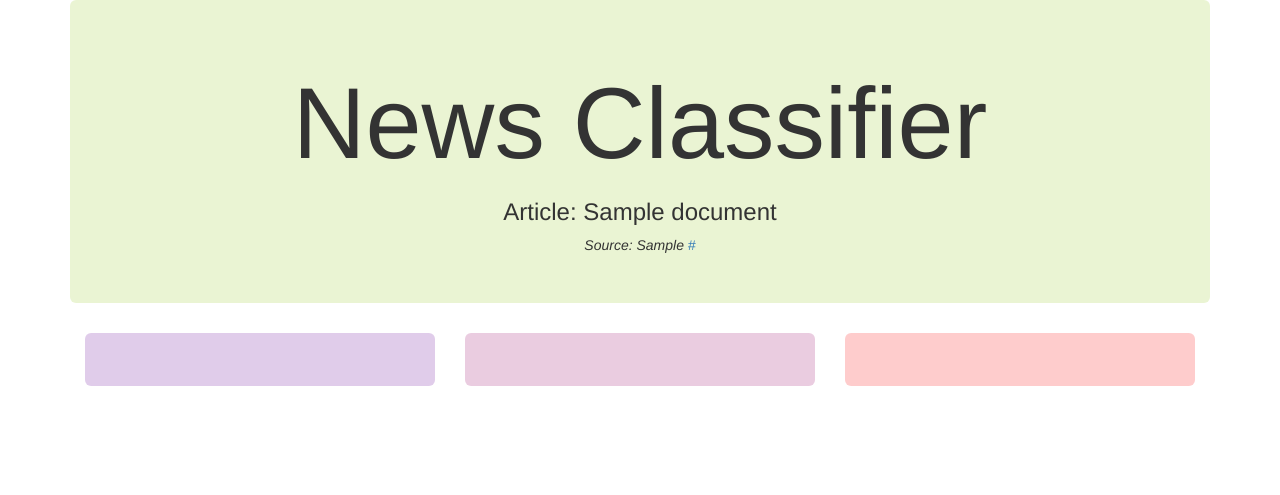
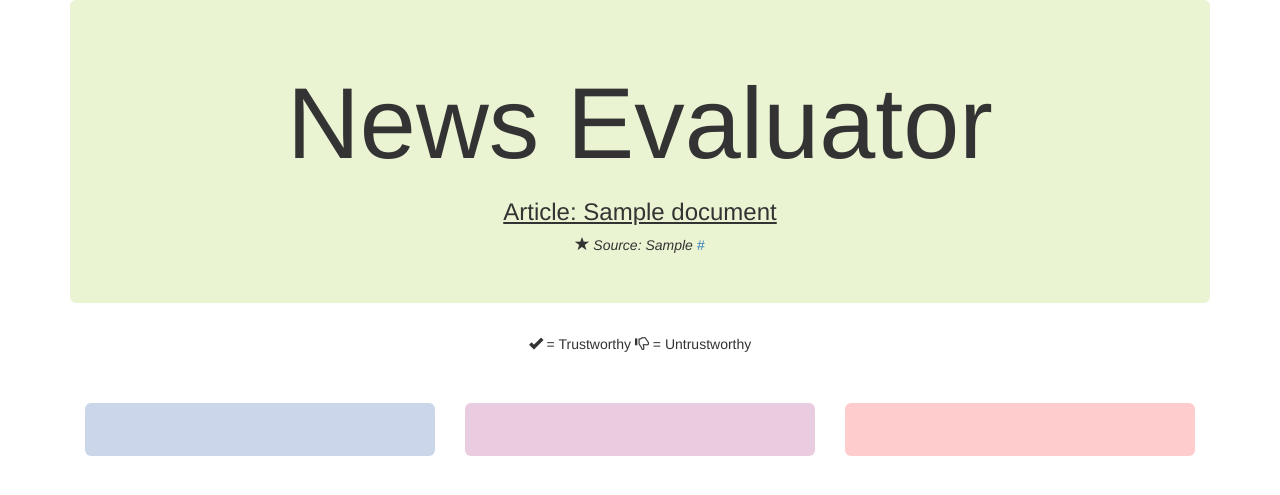
Before and after one commit to csinva/news-balancer, a Django app: page /myapp/list/ in a window 1280 px wide. Shown: the top 495 px of the page. Run offline with Django 3.2, Linux system fonts and the light colour scheme; tables that the repository leaves empty hold one stand-in row (values such as "Sample post"); some libraries are stand-ins or nearby versions.

Commit message:
added glyphicons

```diff
--- a/old_web_app/myproject/myapp/templates/myapp/list.html
+++ b/old_web_app/myproject/myapp/templates/myapp/list.html
@@ -11,38 +11,71 @@
 </head>
 
 <body>
+
+
+
 <div class="container">
     <div class="jumbotron" style="text-align:center; background-color:rgba(150, 200, 37, 0.2) !important">
-        <h1 style="font-size:7.2em">News Classifier</h1>
-        <h3>Article: {{ main_doc.title }} </h3>
+        <h1 style="font-size:7.2em">News Evaluator</h1>
+        <h3><u>Article: {{ main_doc.title }} </u></h3> <span class="glyphicon glyphicon-star" aria-hidden="true"></span>
         <em>Source: {{ main_doc.publisher }} </em>
         <em><a href="{{ main_doc.link }}">{{ main_doc.link }} </a> </em>
     </div>
 
+    <nav class="navbar text-center">
+            <div align="center" class="glyphicon glyphicon-ok text-center" aria-hidden="true"></div> = Trustworthy
+            <div class="glyphicon glyphicon-thumbs-down text-center" aria-hidden="true"></div> = Untrustworthy
+    </nav>
 
     <div class="col-md-4">
         <div class="jumbotron"
-             style="padding-top:5px; padding-left:5px; text-align:left; font-size:.5em; background-color:rgba(100, 0, 150, .2) !important">
+             style="padding-top:5px; padding-left:5px; text-align:left; font-size:.9em; background-color:rgba(0, 50, 150, .2) !important">
             {% for document in docs_lib %}
-                <li> <em>{{ document.publisher }}</em> <a href="{{ document.title }}">{{ document.title }}</a></li>
+                <li>
+                    <em>{{ document.publisher }}</em> <a href="{{ document.title }}">{{ document.title }}</a>
+                    {% if document.cred > .5 %}
+                        <span class="glyphicon glyphicon-ok" aria-hidden="true"></span>
+                    {% endif %}
+                    {% if document.cred < .1 %}
+                        <span class="glyphicon glyphicon-thumbs-down" aria-hidden="true"></span>
+                    {% endif %}
+                </li>
             {% endfor %}
+
+
         </div>
     </div>
 
     <div class="col-md-4" width=30%>
         <div class="jumbotron"
-             style="padding-top:5px; padding-left:5px; text-align:left; font-size:.5em; background-color:rgba(150, 0, 100, .2) !important">
+             style="padding-top:5px; padding-left:5px; text-align:left; font-size:.9em; background-color:rgba(150, 0, 100, .2) !important">
             {% for document in docs_mid %}
-                <li> <em>{{ document.publisher }}</em> <a href="{{ document.title }}">{{ document.title }}</a> {{ document.cred}}</li>
+                <li>
+                    <em>{{ document.publisher }}</em> <a href="{{ document.title }}">{{ document.title }}</a>
+                    {% if document.cred > .5 %}
+                        <span class="glyphicon glyphicon-ok" aria-hidden="true"></span>
+                    {% endif %}
+                    {% if document.cred < .1 %}
+                        <span class="glyphicon glyphicon-thumbs-down" aria-hidden="true"></span>
+                    {% endif %}
+                </li>
             {% endfor %}
         </div>
     </div>
 
     <div class="col-md-4">
         <div class="jumbotron"
-             style="padding-top:5px; padding-left:5px; text-align:left; font-size:.5em; background-color:rgba(250, 0, 0, .2) !important">
+             style="padding-top:5px; padding-left:5px; text-align:left; font-size:.9em; background-color:rgba(250, 0, 0, .2) !important">
             {% for document in docs_cons %}
-                <li> <em>{{ document.publisher }}</em> <a href="{{ document.title }}">{{ document.title }}</a></li>
+                <li>
+                    <em>{{ document.publisher }}</em> <a href="{{ document.title }}">{{ document.title }}</a>
+                    {% if document.cred > .5 %}
+                        <span class="glyphicon glyphicon-ok" aria-hidden="true"></span>
+                    {% endif %}
+                    {% if document.cred < .1 %}
+                        <span class="glyphicon glyphicon-thumbs-down" aria-hidden="true"></span>
+                    {% endif %}
+                </li>
             {% endfor %}
         </div>
     </div>
--- a/old_web_app/myproject/myapp/views.py
+++ b/old_web_app/myproject/myapp/views.py
@@ -15,9 +15,9 @@
     docs_remaining = Document.objects.exclude(title=tit1).filter(cluster=cluster).order_by('bias')
     docs_count_3 = docs_remaining.count() / 3
     # objs = sorted(qs, key=lambda o: o.some_other_field)
-    docs_lib = sorted(docs_remaining[:docs_count_3], key=lambda x: x.cred)
-    docs_mid = sorted(docs_remaining[docs_count_3:2 * docs_count_3], key=lambda x: -1*x.cred)
-    docs_cons = docs_remaining[2 * docs_count_3:3 * docs_count_3]
+    docs_lib = sorted(docs_remaining[:docs_count_3], key=lambda x: -1 * x.cred)
+    docs_mid = sorted(docs_remaining[docs_count_3:2 * docs_count_3], key=lambda x: -1 * x.cred)
+    docs_cons = sorted(docs_remaining[2 * docs_count_3:3 * docs_count_3], key=lambda x: -1 * x.cred)
     print('num_docs_remaining', docs_count_3)
     # Render list page with the documents and the form
     return render_to_response(
```
